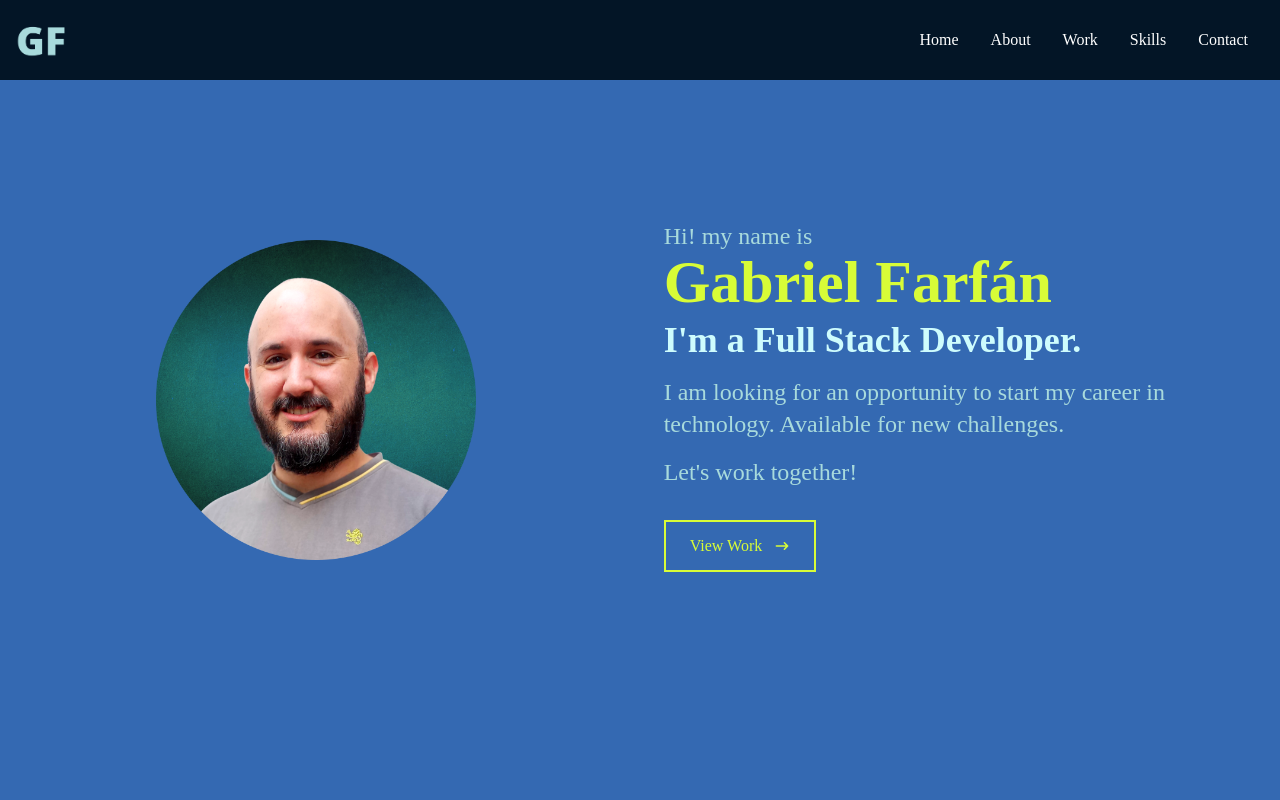
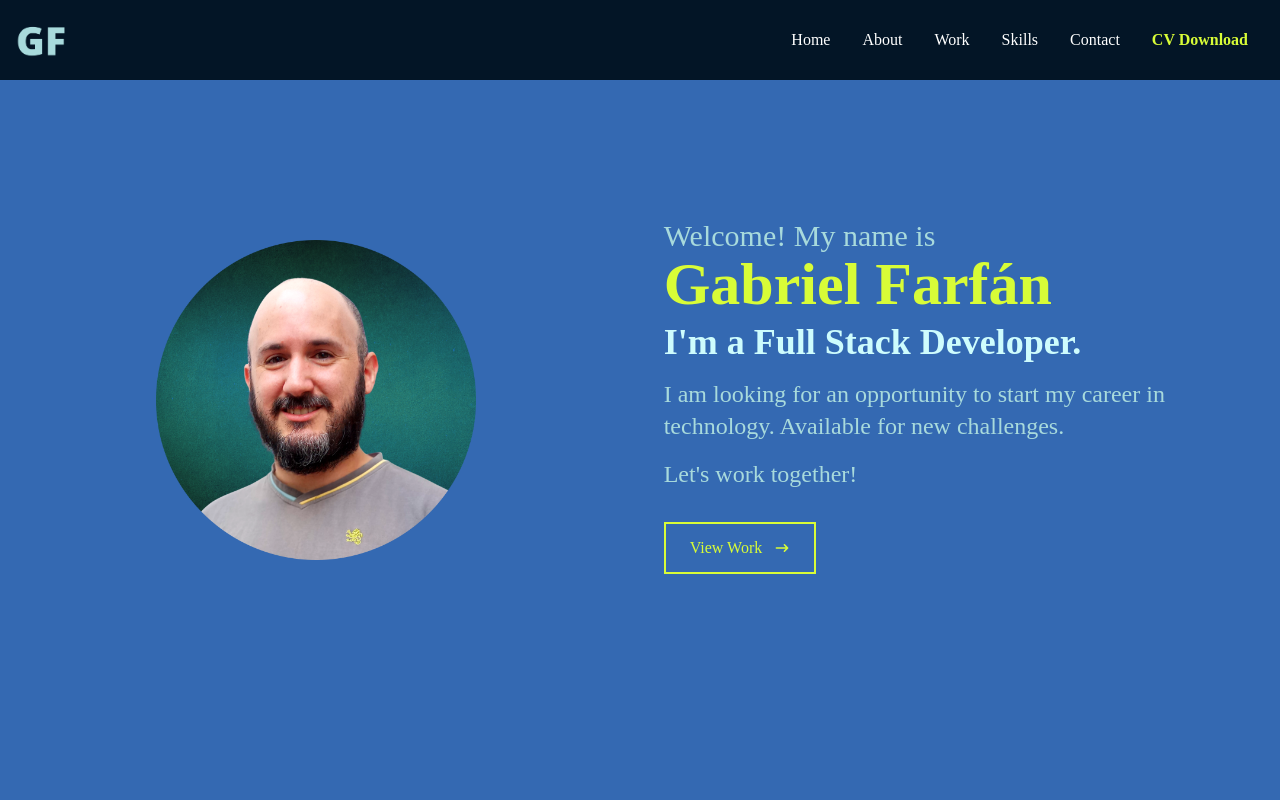
Before and after one commit to gabriel-farfan/portfolio, a React (Create React App) app: page / in a window 1280 px wide. Shown: the top 800 px of the page. Built offline with nearby package versions, Linux system fonts and the light colour scheme.

Commit message:
CV Download link added

```diff
--- a/src/components/Home.jsx
+++ b/src/components/Home.jsx
@@ -16,7 +16,7 @@ const Home = () => {
         {/* <img src={Profile} pl-8 alt="Logo Image" style={{ width: "15rem" }}  /> */}
       </div>
       <div className="py-8 sm:justify-center w-full max-w-[1000px] mx-auto sm:w-2/3 px-8 flex flex-col sm:min-h-screen  ">
-        <p className="text-2xl text-[#A8DADC]">Hi! my name is</p>
+        <p className="text-3xl text-[#A8DADC]">Welcome! My name is</p>
         <h1 className="text-4xl md:text-4xl lg:text-6xl  font-bold text-[#d8fc37] ">
           Gabriel Farfán
         </h1>
--- a/src/components/Navbar.jsx
+++ b/src/components/Navbar.jsx
@@ -17,6 +17,7 @@ const Navbar = () => {
       </div>
 
       {/* menu */}
+      {/* The "link to" goes to the Name tag of each main div of each component. */}
       <ul className='hidden md:flex'>
         <li>
           <Link to='home' smooth={true} duration={500} >
@@ -43,6 +44,11 @@ const Navbar = () => {
           <Link to='contact' smooth={true} duration={500}>
              <p className='hover:text-[#d8fc37]'>Contact</p>
           </Link>
+        </li>
+        <li>
+          <a href='https://drive.google.com/drive/folders/1W02HL9h6_m_mizb9C2yIInmxUvwiprK7?usp=sharing' target="_blank" rel="noreferrer">
+             <p className='text-[#d8fc37] font-bold hover:text-blue-400 '>CV Download</p>
+          </a>
         </li>
       </ul>
 
```
